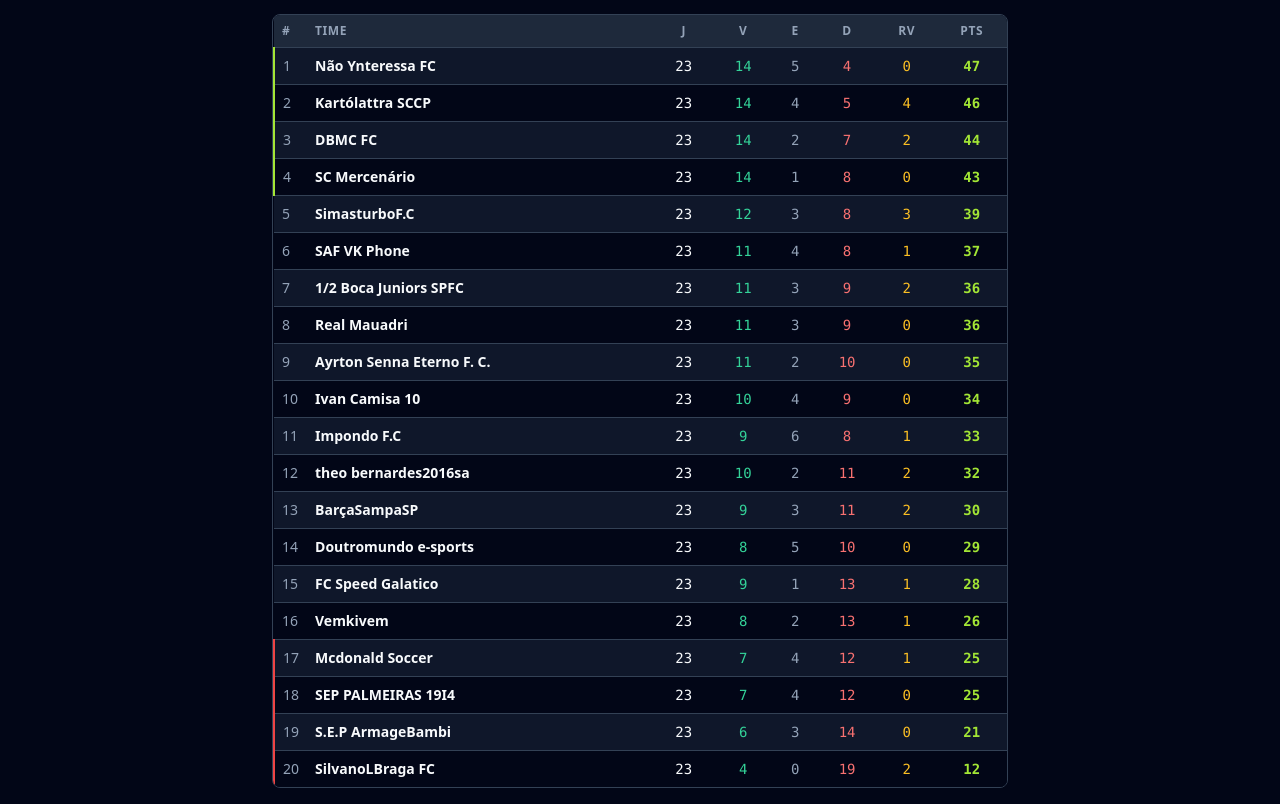
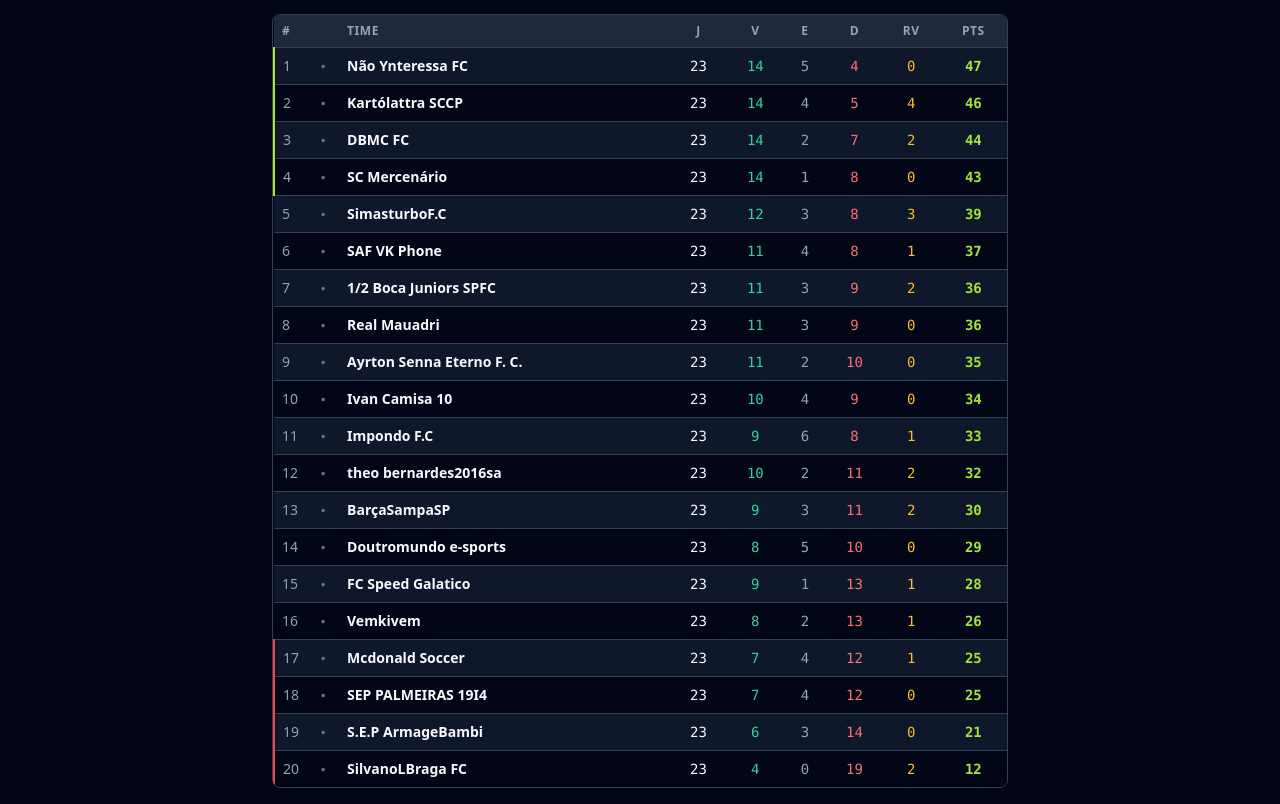
Before and after one commit to impondospfc/Liga-3-pontos, a plain HTML site: page index.html in a window 1280 px wide. Shown: the part 105-909 px from the top of the page. Drawn offline with nearby package versions, Linux system fonts and the light colour scheme; no server answers.

Commit message:
Refactor ClassTable to include previous positions

```diff
--- a/index.html
+++ b/index.html
@@ -348,7 +348,7 @@ function pontosDoTime(pontuacoes, rodada, teamId) {
 }
 
 function rodadaMaisRecenteComDados(pontuacoes) {
-  let max = 24; // Padrão mínimo na fase nova
+  let max = 24;
   Object.keys(pontuacoes || {}).forEach((r) => {
     const rodada = Number(r);
     const temAlgo = Object.values(pontuacoes[r] || {}).some((v) => v !== null && v !== undefined);
@@ -410,10 +410,7 @@ function App() {
   const [isAdmin, setIsAdmin] = useState(false);
   const [pinInput, setPinInput] = useState("");
   const [pinError, setPinError] = useState(false);
-
-  // Abre direto na rodada mais recente com dados ou trava na 24 vigente
   const [rodadaSel, setRodadaSel] = useState(24);
-
   const [toast, setToast] = useState("");
   const showToast = (msg) => { setToast(msg); setTimeout(() => setToast(""), 2500); };
 
@@ -433,8 +430,6 @@ function App() {
         }
         setPontuacoes(pts);
         setConnStatus("ok");
-
-        // Atualiza a rodada selecionada para a mais recente ativa ao carregar
         const maxR = rodadaMaisRecenteComDados(pts);
         setRodadaSel(maxR >= 24 ? maxR : 24);
       } catch (e) {
@@ -456,6 +451,18 @@ function App() {
   }, [secret, pontuacoes]);
 
   const classGeral = useMemo(() => (data ? calcularClassificacao(data.teams, data.fixtures, pontuacoes, data.config) : []), [data, pontuacoes]);
+
+  // Calcula as posições da rodada anterior para gerar as setas de sobe/desce
+  const posicoesAnteriores = useMemo(() => {
+    if (!data) return {};
+    const rodadaAtual = rodadaMaisRecenteComDados(pontuacoes);
+    // Se estivermos na R24, a "rodada anterior" é a base R23 pura
+    const limiteAnterior = rodadaAtual <= 24 ? 23 : rodadaAtual - 1;
+    const classAnterior = calcularClassificacao(data.teams, data.fixtures, pontuacoes, data.config, limiteAnterior);
+    const mapa = {};
+    classAnterior.forEach((t, i) => { mapa[t.id] = i + 1; });
+    return mapa;
+  }, [data, pontuacoes]);
 
   const unlockAdmin = () => {
     if (pinInput === (data?.config?.pin || "liga3pontos")) {
@@ -508,7 +515,7 @@ function App() {
     ),
 
     React.createElement("main", { className: "max-w-3xl mx-auto px-4 py-4" },
-      tab === "classificacao" && React.createElement(ClassTable, { rows: classGeral }),
+      tab === "classificacao" && React.createElement(ClassTable, { rows: classGeral, posicoesAnteriores }),
 
       tab === "confrontos" && React.createElement("div", null,
         React.createElement("div", { className: "flex gap-1 overflow-x-auto mb-4 pb-1" },
@@ -547,13 +554,21 @@ function App() {
   );
 }
 
-function ClassTable({ rows }) {
+function TrendArrow({ delta }) {
+  if (delta === null || delta === undefined) return React.createElement("span", { className: "text-slate-600 text-xs" }, "•");
+  if (delta === 0) return React.createElement("span", { className: "text-slate-500 text-xs" }, "•");
+  if (delta > 0) return React.createElement("span", { className: "text-emerald-400 text-xs font-bold" }, `▲${delta}`);
+  return React.createElement("span", { className: "text-red-400 text-xs font-bold" }, `▼${Math.abs(delta)}`);
+}
+
+function ClassTable({ rows, posicoesAnteriores }) {
   if (!rows.length) return React.createElement("div", { className: "text-center text-slate-400 py-10 text-sm" }, "Sem dados ainda. Aguarde as pontuações.");
   return React.createElement("div", { className: "overflow-x-auto rounded-lg border border-slate-700" },
     React.createElement("table", { className: "w-full text-xs sm:text-sm" },
       React.createElement("thead", null,
         React.createElement("tr", { className: "bg-slate-800 text-slate-400 uppercase text-xs tracking-wider" },
           React.createElement("th", { className: "px-2 py-2 text-left w-8" }, "#"),
+          React.createElement("th", { className: "px-1 py-2 text-center w-8" }, ""),
           React.createElement("th", { className: "px-2 py-2 text-left" }, "Time"),
           React.createElement("th", { className: "px-2 py-2 text-center" }, "J"),
           React.createElement("th", { className: "px-2 py-2 text-center" }, "V"),
@@ -564,11 +579,15 @@ function ClassTable({ rows }) {
         )
       ),
       React.createElement("tbody", { className: "font-mono tabular-nums" },
-        rows.map((t, i) => React.createElement("tr", {
+        rows.map((t, i) => {
+          const posAnterior = posicoesAnteriores ? posicoesAnteriores[t.id] : undefined;
+          const delta = posAnterior !== undefined ? posAnterior - (i + 1) : null;
+          return React.createElement("tr", {
             key: t.id,
             className: `border-t border-slate-700 ${i % 2 === 0 ? "bg-slate-900" : "bg-slate-950"} ${i < 4 ? "border-l-2 border-l-lime-400" : i >= 16 ? "border-l-2 border-l-red-500" : ""}`
           },
             React.createElement("td", { className: "px-2 py-2 text-slate-400 font-sans" }, i + 1),
+            React.createElement("td", { className: "px-1 py-2 text-center" }, React.createElement(TrendArrow, { delta })),
             React.createElement("td", { className: "px-2 py-2 font-sans font-semibold leading-tight" }, t.nome),
             React.createElement("td", { className: "px-2 py-2 text-center" }, t.j),
             React.createElement("td", { className: "px-2 py-2 text-center text-emerald-400" }, t.v),
@@ -576,7 +595,8 @@ function ClassTable({ rows }) {
             React.createElement("td", { className: "px-2 py-2 text-center text-red-400" }, t.d),
             React.createElement("td", { className: "px-2 py-2 text-center text-amber-400" }, t.rv),
             React.createElement("td", { className: "px-2 py-2 text-center font-black text-lime-400" }, t.pts)
-        ))
+          );
+        })
       )
     )
   );
```
Lines whose indentation alone changed are shown as unchanged.
